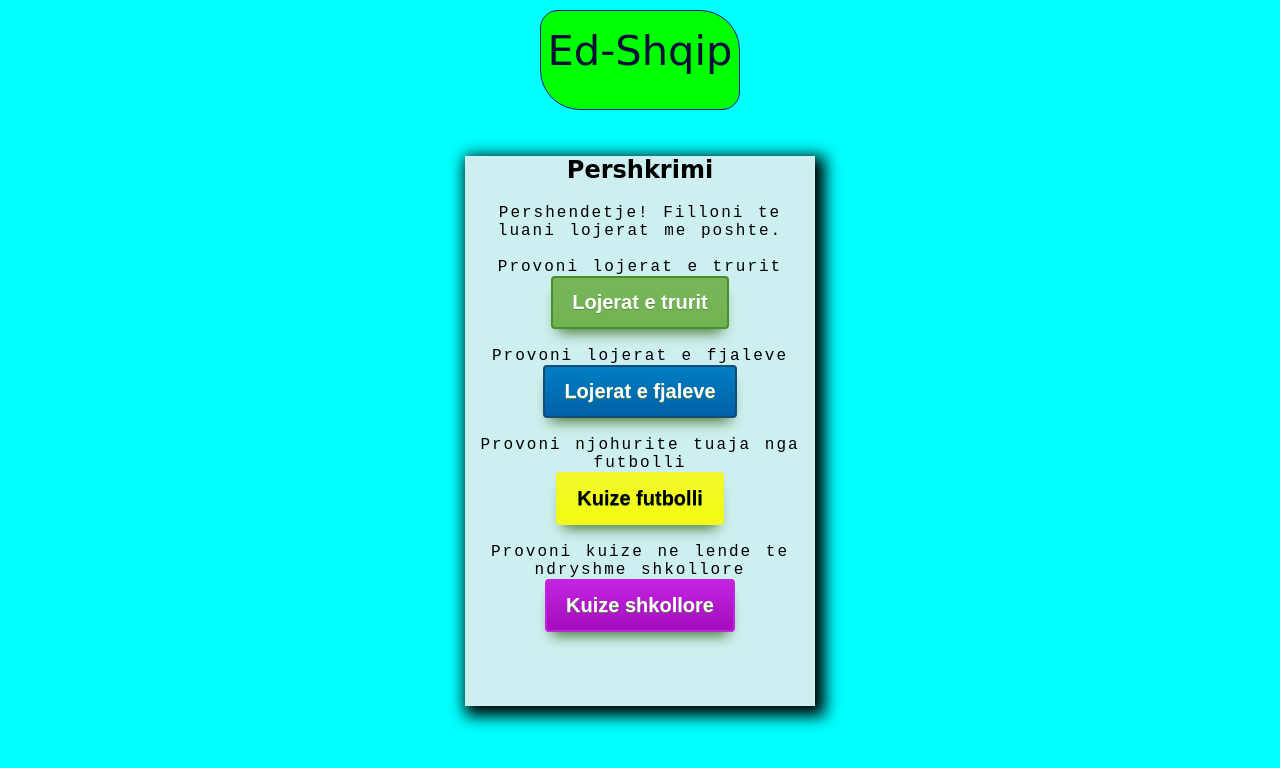
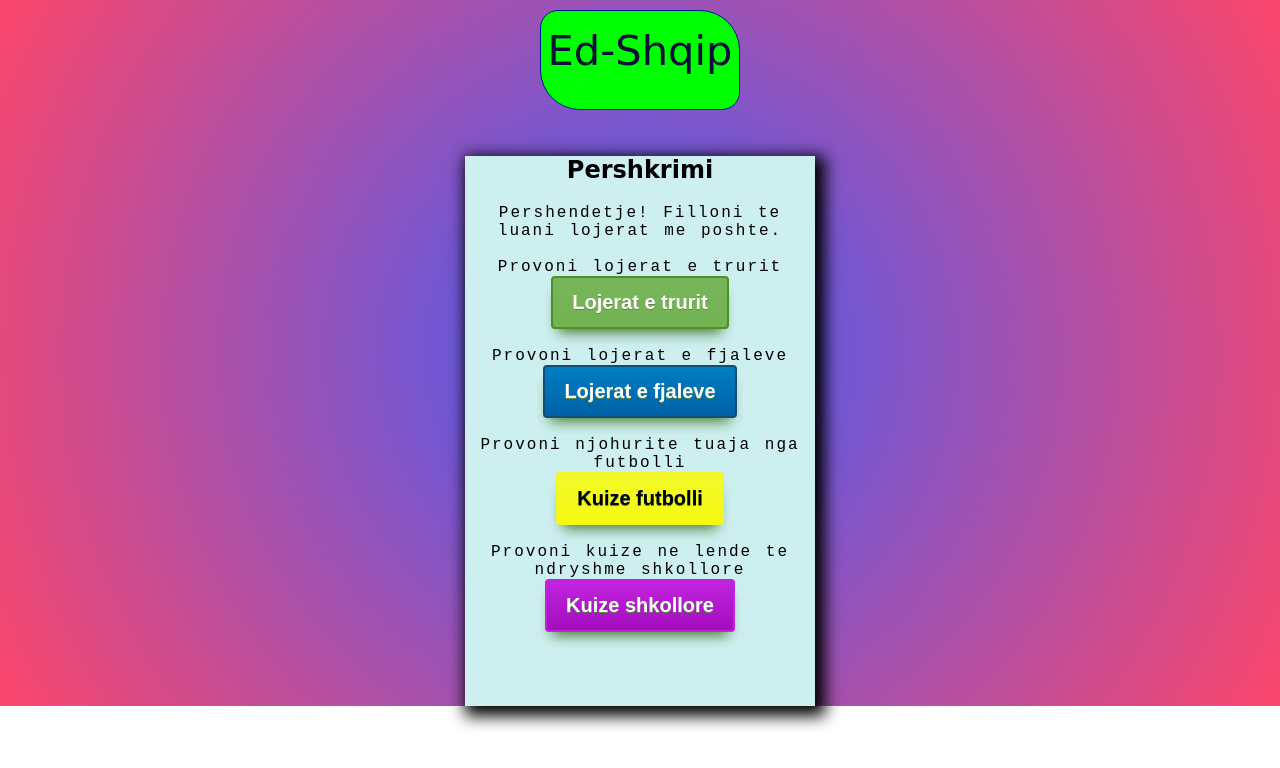
Before and after one commit to rm-prog/Ed-Shqip-with-React, a React (Create React App) app: page / in a window 1280 px wide. Shown: the top 768 px of the page. Built offline with nearby package versions, Linux system fonts and the light colour scheme.

Commit message:
created css module for index.jsx

```diff
--- a/src/App.js
+++ b/src/App.js
@@ -6,15 +6,18 @@ import {
   Redirect }
   from 'react-router-dom'
 
-  // Pages
+// Pages
 import MainPage from './pages';
 import LogicGames from "./pages/logic-games";
 
 function App() {
 
+  // All the pages of the website in one place
   return <Router>
             <Switch>
+              {/*  This route takes you to the main page  */}
               <Route exact path='/' component={MainPage}></Route>
+              {/*   This one takes you the page that takes you the lOGIC GAMES  */}
               <Route exact path='/logic_games' component={LogicGames}></Route>
             </Switch>
           </Router>
--- a/src/components/ButtonLink.js
+++ b/src/components/ButtonLink.js
@@ -1,10 +1,26 @@
+import styles from '../index.module.css'
+
 
 const ButtonLink = ( { button } ) => {
+
+    const returnClassName = () => {
+        switch (button.cssClass) {
+            case 'blueButton':
+                return styles.blueButton
+            case 'yellowButton':
+                return styles.yellowButton
+            case 'purpleButton':
+                return styles.purpleButton
+            default:
+                return ''
+        }
+    }
+
     return (
         /* Contains button and text above it */
         <div>
-            <span className="tryThisGame"> {button.desc} </span> <br />
-            <button onclick={button.linkFunction} className={button.cssClass}> {button.text} </button>
+            <span className={styles.tryThisGame}> {button.desc} </span> <br />
+            <button onClick={button.linkFunction} className={`${styles.myButton} ${returnClassName()}`}> {button.text} </button>
             <br /> <br />
         </div>
     )
--- a/src/components/Header.js
+++ b/src/components/Header.js
@@ -1,7 +1,9 @@
+import styles from '../index.module.css'
+
 
 const Header = ( { text } ) => {
     return (
-        <div className='header'>
+        <div className={styles.header}>
             {text}
         </div>
     )
--- a/src/components/IntroCard.js
+++ b/src/components/IntroCard.js
@@ -1,17 +1,21 @@
 import ButtonLinks from "./ButtonLinks"
+import styles from '../index.module.css'
 
 const IntroCard = ( { title, descTitle, buttonsText } ) => {
 
     // ButtonsText is an array that contains data that will be used to create buttons
 
     return (
-        <div className='introCard'>
-            <h2 className='introTitle'> {title} </h2>
+        <div className={styles.introCard}>
+            <h2 className={styles.introTitle}> {title} </h2>
             {/* This paragraph describes website contents and contains button links to navigate around */}
-            <p className='description'>
+            <p className={styles.description}>
                 {descTitle}
                 <br /> <br />
-                <ButtonLinks buttonsText={buttonsText}/>
+                {
+                    buttonsText.length > 0 ? <ButtonLinks buttonsText={buttonsText}/>
+                    : ''
+                }
             </p>
         </div>
     )
--- a/src/index.js
+++ b/src/index.js
@@ -1,6 +1,5 @@
 import React from 'react';
 import ReactDOM from 'react-dom';
-//import './index.css';
 import App from './App';
 import reportWebVitals from './reportWebVitals';
 
--- a/src/index.css
+++ b/src/index.module.css
@@ -5,6 +5,13 @@
 }
 
 body {
+  margin: 0;
+  padding: 0;
+}
+
+.pageBody {
+  width: 100%;
+  height: 100%;
   margin: 0;
   padding: 0;
   background: rgb(63,94,251);
@@ -32,12 +39,12 @@ body {
 }
 
 .introCard {
-  -webkit-box-shadow: 5px 5px 15px 5px #000000;
   box-shadow: 5px 5px 15px 5px #000000;
   background: #CEEFEF;
   display: block;
   width: 350px;
   height: 550px;
+  margin-bottom: 5px;
   }
 
 .introTitle{
@@ -93,6 +100,7 @@ body {
 	background-color:#0061a7;
 }
 
+
 .yellowButton{
     background-color: #F1F737;
     background:linear-gradient(to bottom, #F3F928 5%, #F3FA10 100%);
--- a/src/page.css
+++ /dev/null
@@ -1,5 +0,0 @@
-
-body {
-    background-color: aqua;
-    background: aqua;
-}
--- a/src/pages/index.jsx
+++ b/src/pages/index.jsx
@@ -1,56 +1,68 @@
 import React from "react"
-import '../index.css'
 
 import { useState } from "react";
 import Header from "../components/Header";
 import IntroCard from "../components/IntroCard";
 
+import styles from '../index.module.css'
+
 const MainPage = () => {
 
     const reloadFunc = () => window.location.reload()
 
+
+    // This array contains info thats going to be used to create buttons
+    /*
+    {
+        id: the key of the button
+        desc: text thats going to display over the button
+        text: button text
+        link: function thats going to execute when clicking the button
+        cssClass: styling of button
+    }
+
+    */
   const [buttonsText, setButtonsText] = useState([
     {
         id: 1,
         desc: 'Provoni lojerat e trurit',
         text: 'Lojerat e trurit',
         linkFunction: () => reloadFunc(),
-        cssClass: 'myButton'
+        style: ''
     },
     {
         id: 2,
         desc: 'Provoni lojerat e fjaleve',
         text: 'Lojerat e fjaleve',
         linkFunction: () => reloadFunc(),
-        cssClass: 'myButton blueButton'
+        cssClass: 'blueButton'
     },
     {
         id: 3,
         desc: 'Provoni njohurite tuaja nga futbolli',
         text: 'Kuize futbolli',
         linkFunction: () => reloadFunc(),
-        cssClass: 'myButton yellowButton'
+        cssClass: 'yellowButton'
     },
     {
         id: 4,
         desc: 'Provoni kuize ne lende te ndryshme shkollore',
         text: 'Kuize shkollore',
         linkFunction: () => reloadFunc(),
-        cssClass: 'myButton purpleButton'
+        cssClass: 'purpleButton'
     }])
 
     return (
-        <div>
+        <div className={styles.pageBody}>
             {/* Header Card of Webpage with name of website */}
             <Header text='Ed-Shqip'/>
             {/* Center all other contents of website */}
             <center>
                 {/* This card describes the website and helps the user navigate around */}
                 <br /> <br />
-                {
-                    buttonsText.length > 0 ? <IntroCard title='Pershkrimi' descTitle='Pershendetje! Filloni te luani lojerat me poshte.'
-                    buttonsText={buttonsText}/> : ''
-                }
+
+                <IntroCard title='Pershkrimi' descTitle='Pershendetje! Filloni te luani lojerat me poshte.'
+                    buttonsText={buttonsText}/>
             </center>
         </div>
     )
--- a/src/pages/logic-games.jsx
+++ b/src/pages/logic-games.jsx
@@ -1,5 +1,4 @@
 import React from "react"
-import '../page.css'
 
 const LogicGames = () => {
     return (
```
Also changed, not shown: src/idea.txt (added).
